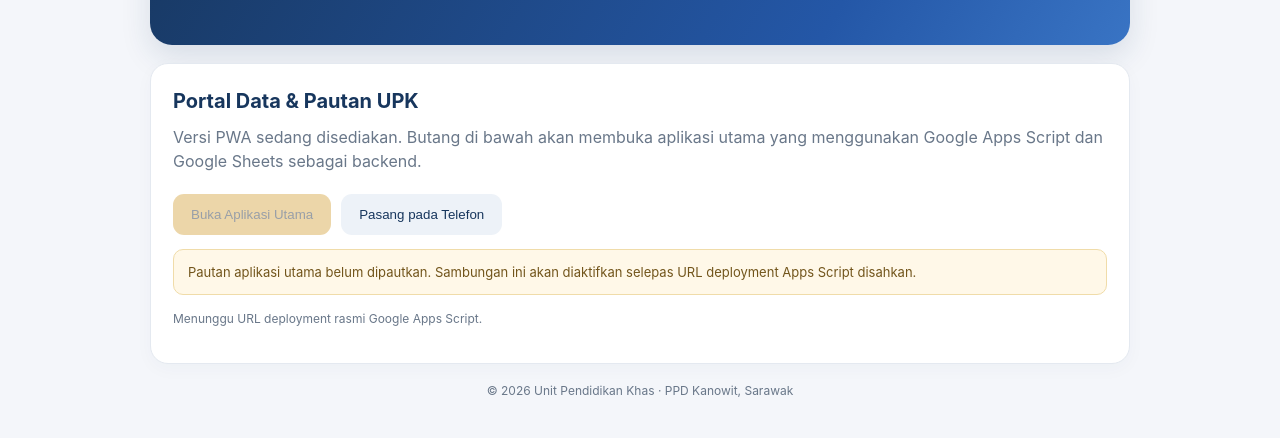
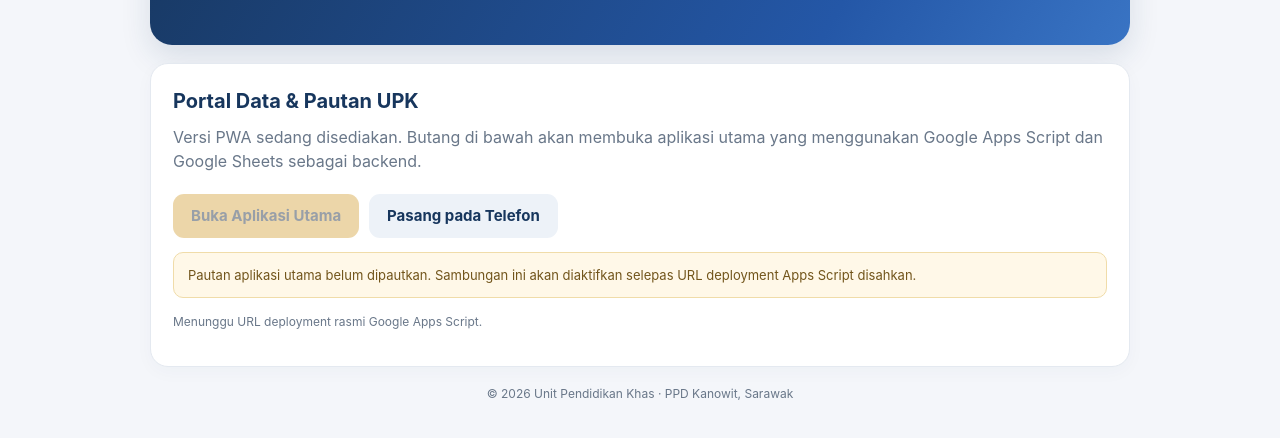
Before and after one commit to MORRIS1971/upk-kanowit-pwa, a plain HTML site: page index.html in a window 1280 px wide. Shown: the part 294-732 px from the top of the page. Drawn offline with Linux system fonts and the light colour scheme.

Commit message:
Fix button font declaration in PWA shell

```diff
--- a/index.html
+++ b/index.html
@@ -23,7 +23,7 @@
     .panel{background:#fff;border:1px solid var(--line);border-radius:18px;padding:22px;margin-top:18px;box-shadow:0 5px 18px #17365d08}
     .panel h2{margin:0 0 8px;color:var(--navy);font-size:20px}.muted{color:var(--muted);margin:0}
     .actions{display:flex;flex-wrap:wrap;gap:10px;margin-top:20px}
-    button,.button{border:0;border-radius:11px;padding:13px 18px;font:700 15px inherit;cursor:pointer;text-decoration:none;display:inline-flex;align-items:center;justify-content:center;gap:8px}
+    button,.button{border:0;border-radius:11px;padding:13px 18px;font:700 15px/1.2 Inter,system-ui,-apple-system,"Segoe UI",Arial,sans-serif;cursor:pointer;text-decoration:none;display:inline-flex;align-items:center;justify-content:center;gap:8px}
     .primary{background:var(--gold);color:#1d2c40}.secondary{background:#edf2f8;color:var(--navy)}
     button:disabled{opacity:.45;cursor:not-allowed}
     .notice{margin-top:14px;padding:12px 14px;border-radius:10px;background:#fff8e8;border:1px solid #f0dca9;color:#72551b;font-size:13px}
```
